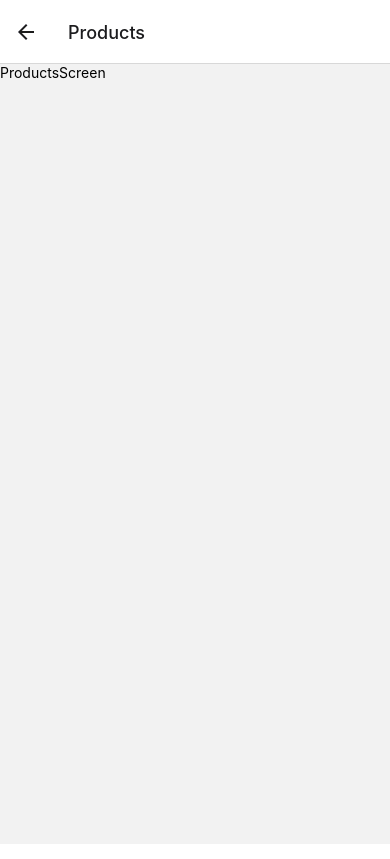
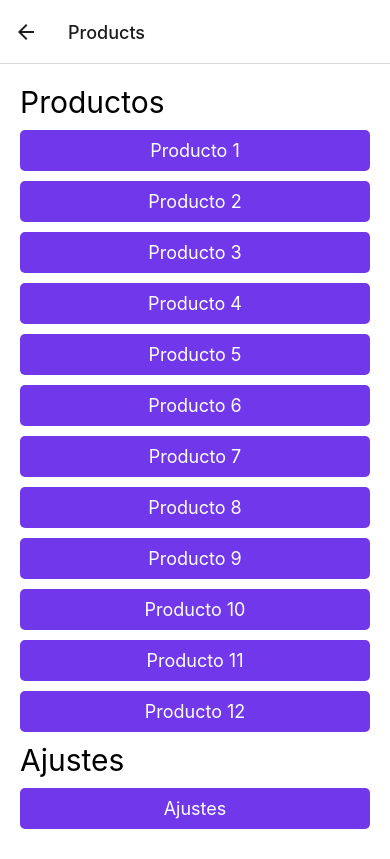
Before and after one commit to mgcastelberg/nativeNavigationApp, a React Native app: screen /Products in a window 390 px wide. Built offline with nearby package versions, Linux system fonts and the light colour scheme.

Commit message:
FlatList - Pantalla de productos

```diff
--- a/src/presentation/routes/StackNavigator.tsx
+++ b/src/presentation/routes/StackNavigator.tsx
@@ -2,6 +2,7 @@
 import { HomeScreen } from '../screens/home/HomeScreen';
 import { ProductsScreen } from '../screens/products/ProductsScreen';
 import { SettingsScreen } from '../screens/settings/SettingsScreen';
+import { ProductScreen } from '../screens/products/ProductScreen';
 
 const Stack = createStackNavigator();
 
@@ -16,6 +17,7 @@
     }}>
       <Stack.Screen options={{  }} name="Home" component={HomeScreen} />
       <Stack.Screen name="Products" component={ProductsScreen} />
+      <Stack.Screen name="Product" component={ProductScreen} />
       <Stack.Screen name="Settings" component={SettingsScreen} />
     </Stack.Navigator>
   );
--- a/src/presentation/screens/products/ProductsScreen.tsx
+++ b/src/presentation/screens/products/ProductsScreen.tsx
@@ -1,10 +1,42 @@
 import React from 'react'
 import { Text, View } from 'react-native'
+import { globalStyles } from '../../theme/theme';
+import { FlatList } from 'react-native-gesture-handler';
+import { PrimaryButton } from '../../components/shared/PrimaryButton';
+import { useNavigation } from '@react-navigation/native';
 
 export const ProductsScreen = () => {
+
+  const products = [
+    { id:1, name:'Producto 1'},
+    { id:2, name:'Producto 2'},
+    { id:3, name:'Producto 3'},
+    { id:4, name:'Producto 4'},
+    { id:5, name:'Producto 5'},
+    { id:6, name:'Producto 6'},
+    { id:7, name:'Producto 7'},
+    { id:8, name:'Producto 8'},
+    { id:9, name:'Producto 9'},
+    { id:10, name:'Producto 10'},
+    { id:11, name:'Producto 11'},
+    { id:12, name:'Producto 12'},
+  ];
+  const navigation = useNavigation();
+
   return (
-    <View>
-        <Text>ProductsScreen</Text>
+    <View style={ globalStyles.container }>
+        <Text style={{ marginBottom:10, fontSize:30 }} >Productos</Text>
+        <FlatList
+          data={ products }
+          renderItem={ ( { item } ) => (
+            <PrimaryButton
+              onPress={()=> navigation.navigate('Product' as never)}
+              label={ item.name }
+              />
+            )}
+        />
+        <Text style={{ marginBottom:10, fontSize:30 }} >Ajustes</Text>
+        <PrimaryButton onPress={()=> navigation.navigate('Settings' as never)} label="Ajustes"/>
     </View>
   )
 }
```
